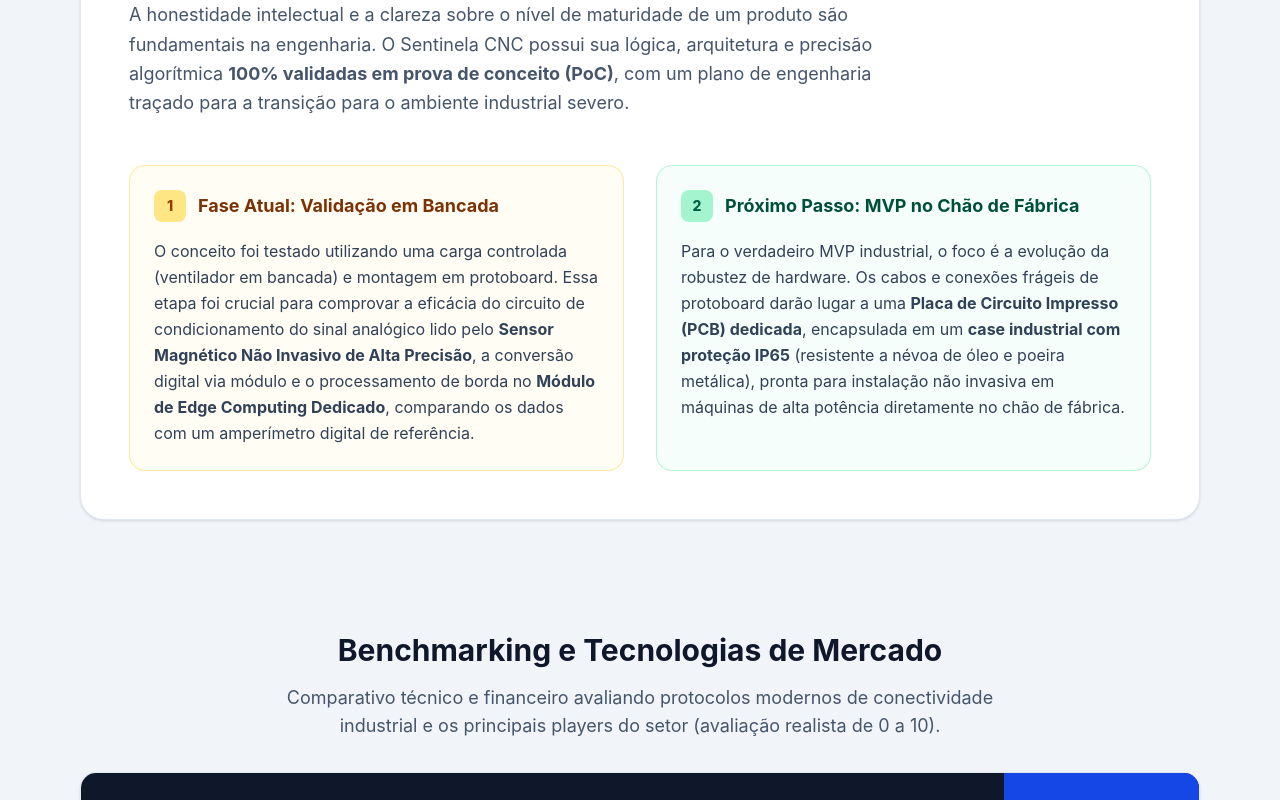
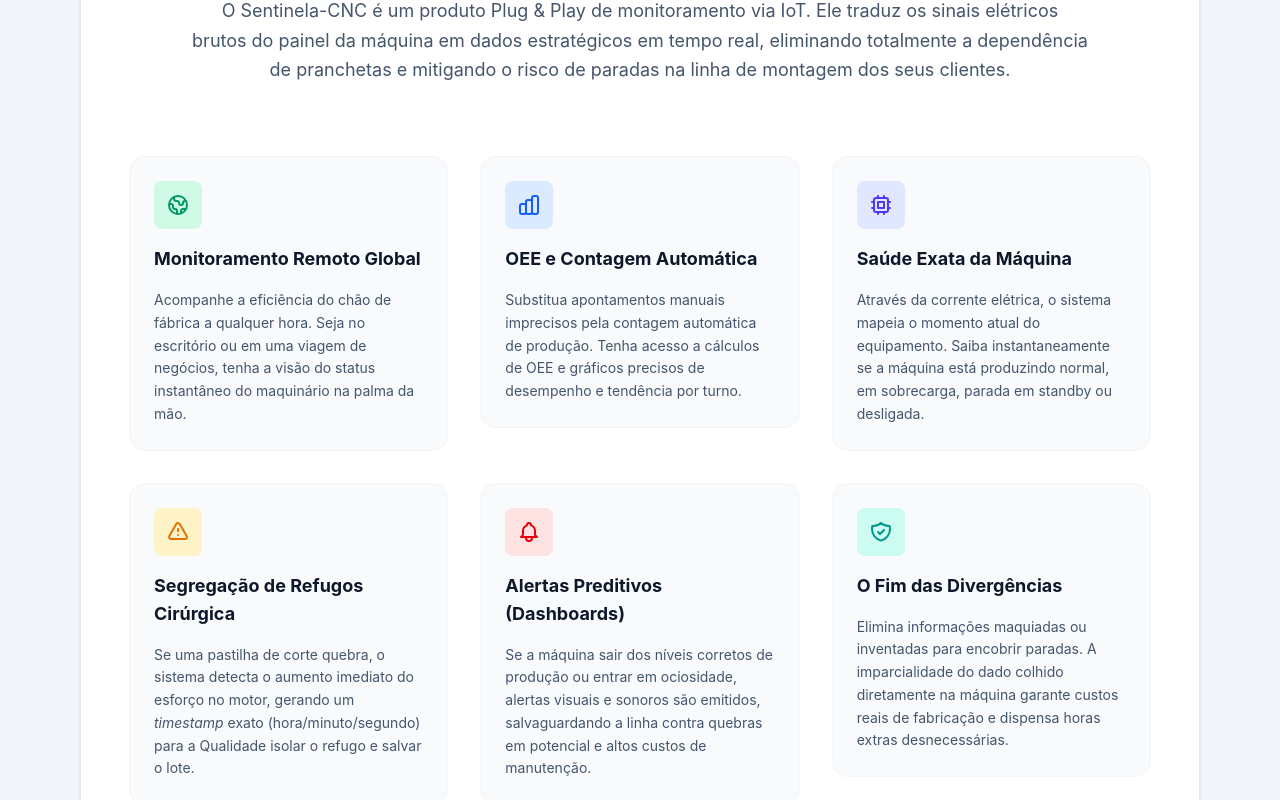
Before and after one commit to KleberSouzzaa/portfolio, a Next.js app: page /projetos/sentinela-cnc in a window 1280 px wide. Shown: the part 2980-3780 px from the top of the page. Built offline with nearby package versions, Linux system fonts and the light colour scheme.

Commit message:
feat: atualizado secao do Sentinela-CNC com os 6 pilares de valor

```diff
--- a/app/projetos/sentinela-cnc/page.tsx
+++ b/app/projetos/sentinela-cnc/page.tsx
@@ -155,6 +155,93 @@ export default function SentinelaCNC() {
           </div>
         </motion.section>
 
+        {/* NOVO BLOCO: A SOLUÇÃO SENTINELA CNC E SUAS QUALIDADES */}
+        <motion.section
+          initial={{ opacity: 0, y: 20 }}
+          whileInView={{ opacity: 1, y: 0 }}
+          viewport={{ once: true }}
+          transition={{ duration: 0.6 }}
+          className="space-y-12 bg-white p-8 md:p-12 rounded-3xl border border-slate-200 shadow-sm"
+        >
+          <div className="text-center max-w-4xl mx-auto space-y-4">
+            <span className="text-marca-primaria font-bold text-sm tracking-wider uppercase">O Olho Digital da Fábrica</span>
+            <h2 className="text-3xl md:text-4xl font-bold text-texto-principal">Afinal, o que é o Sentinela-CNC?</h2>
+            <p className="text-texto-secundario text-lg leading-relaxed">
+              O Sentinela-CNC é um produto Plug & Play de monitoramento via IoT. Ele traduz os sinais elétricos brutos do painel da máquina em dados estratégicos em tempo real, eliminando totalmente a dependência de pranchetas e mitigando o risco de paradas na linha de montagem dos seus clientes.
+            </p>
+          </div>
+
+          {/* Grid de Benefícios e Funcionalidades (6 Pontos Fortes) */}
+          <div className="grid md:grid-cols-2 lg:grid-cols-3 gap-8 items-start pt-6">
+
+            {/* Benefício 1 */}
+            <div className="space-y-4 bg-slate-50 p-6 rounded-2xl border border-slate-100 hover:shadow-md transition-shadow">
+              <div className="w-12 h-12 rounded-lg bg-emerald-100 flex items-center justify-center">
+                <svg className="w-6 h-6 text-emerald-600" fill="none" stroke="currentColor" viewBox="0 0 24 24"><path strokeLinecap="round" strokeLinejoin="round" strokeWidth="2" d="M3.055 11H5a2 2 0 012 2v1a2 2 0 002 2 2 2 0 012 2v2.945M8 3.935V5.5A2.5 2.5 0 0010.5 8h.5a2 2 0 012 2 2 2 0 104 0 2 2 0 012-2h1.064M15 20.488V18a2 2 0 012-2h3.064M21 12a9 9 0 11-18 0 9 9 0 0118 0z"></path></svg>
+              </div>
+              <h3 className="font-bold text-lg text-slate-900">Monitoramento Remoto Global</h3>
+              <p className="text-slate-600 text-sm leading-relaxed">
+                Acompanhe a eficiência do chão de fábrica a qualquer hora. Seja no escritório ou em uma viagem de negócios, tenha a visão do status instantâneo do maquinário na palma da mão.
+              </p>
+            </div>
+
+            {/* Benefício 2 */}
+            <div className="space-y-4 bg-slate-50 p-6 rounded-2xl border border-slate-100 hover:shadow-md transition-shadow">
+              <div className="w-12 h-12 rounded-lg bg-blue-100 flex items-center justify-center">
+                <svg className="w-6 h-6 text-blue-600" fill="none" stroke="currentColor" viewBox="0 0 24 24"><path strokeLinecap="round" strokeLinejoin="round" strokeWidth="2" d="M9 19v-6a2 2 0 00-2-2H5a2 2 0 00-2 2v6a2 2 0 002 2h2a2 2 0 002-2zm0 0V9a2 2 0 012-2h2a2 2 0 012 2v10m-6 0a2 2 0 002 2h2a2 2 0 002-2m0 0V5a2 2 0 012-2h2a2 2 0 012 2v14a2 2 0 01-2 2h-2a2 2 0 01-2-2z"></path></svg>
+              </div>
+              <h3 className="font-bold text-lg text-slate-900">OEE e Contagem Automática</h3>
+              <p className="text-slate-600 text-sm leading-relaxed">
+                Substitua apontamentos manuais imprecisos pela contagem automática de produção. Tenha acesso a cálculos de OEE e gráficos precisos de desempenho e tendência por turno.
+              </p>
+            </div>
+
+            {/* Benefício 3 */}
+            <div className="space-y-4 bg-slate-50 p-6 rounded-2xl border border-slate-100 hover:shadow-md transition-shadow">
+              <div className="w-12 h-12 rounded-lg bg-indigo-100 flex items-center justify-center">
+                <svg className="w-6 h-6 text-indigo-600" fill="none" stroke="currentColor" viewBox="0 0 24 24"><path strokeLinecap="round" strokeLinejoin="round" strokeWidth="2" d="M9 3v2m6-2v2M9 19v2m6-2v2M5 9H3m2 6H3m18-6h-2m2 6h-2M7 19h10a2 2 0 002-2V7a2 2 0 00-2-2H7a2 2 0 00-2 2v10a2 2 0 002 2zM9 9h6v6H9V9z"></path></svg>
+              </div>
+              <h3 className="font-bold text-lg text-slate-900">Saúde Exata da Máquina</h3>
+              <p className="text-slate-600 text-sm leading-relaxed">
+                Através da corrente elétrica, o sistema mapeia o momento atual do equipamento. Saiba instantaneamente se a máquina está produzindo normal, em sobrecarga, parada em standby ou desligada.
+              </p>
+            </div>
+
+            {/* Benefício 4 */}
+            <div className="space-y-4 bg-slate-50 p-6 rounded-2xl border border-slate-100 hover:shadow-md transition-shadow">
+              <div className="w-12 h-12 rounded-lg bg-amber-100 flex items-center justify-center">
+                <svg className="w-6 h-6 text-amber-600" fill="none" stroke="currentColor" viewBox="0 0 24 24"><path strokeLinecap="round" strokeLinejoin="round" strokeWidth="2" d="M12 9v2m0 4h.01m-6.938 4h13.856c1.54 0 2.502-1.667 1.732-3L13.732 4c-.77-1.333-2.694-1.333-3.464 0L3.34 16c-.77 1.333.192 3 1.732 3z"></path></svg>
+              </div>
+              <h3 className="font-bold text-lg text-slate-900">Segregação de Refugos Cirúrgica</h3>
+              <p className="text-slate-600 text-sm leading-relaxed">
+                Se uma pastilha de corte quebra, o sistema detecta o aumento imediato do esforço no motor, gerando um <em>timestamp</em> exato (hora/minuto/segundo) para a Qualidade isolar o refugo e salvar o lote.
+              </p>
+            </div>
+
+            {/* Benefício 5 */}
+            <div className="space-y-4 bg-slate-50 p-6 rounded-2xl border border-slate-100 hover:shadow-md transition-shadow">
+              <div className="w-12 h-12 rounded-lg bg-red-100 flex items-center justify-center">
+                <svg className="w-6 h-6 text-red-600" fill="none" stroke="currentColor" viewBox="0 0 24 24"><path strokeLinecap="round" strokeLinejoin="round" strokeWidth="2" d="M15 17h5l-1.405-1.405A2.032 2.032 0 0118 14.158V11a6.002 6.002 0 00-4-5.659V5a2 2 0 10-4 0v.341C7.67 6.165 6 8.388 6 11v3.159c0 .538-.214 1.055-.595 1.436L4 17h5m6 0v1a3 3 0 11-6 0v-1m6 0H9"></path></svg>
+              </div>
+              <h3 className="font-bold text-lg text-slate-900">Alertas Preditivos (Dashboards)</h3>
+              <p className="text-slate-600 text-sm leading-relaxed">
+                Se a máquina sair dos níveis corretos de produção ou entrar em ociosidade, alertas visuais e sonoros são emitidos, salvaguardando a linha contra quebras em potencial e altos custos de manutenção.
+              </p>
+            </div>
+
+            {/* Benefício 6 */}
+            <div className="space-y-4 bg-slate-50 p-6 rounded-2xl border border-slate-100 hover:shadow-md transition-shadow">
+              <div className="w-12 h-12 rounded-lg bg-teal-100 flex items-center justify-center">
+                <svg className="w-6 h-6 text-teal-600" fill="none" stroke="currentColor" viewBox="0 0 24 24"><path strokeLinecap="round" strokeLinejoin="round" strokeWidth="2" d="M9 12l2 2 4-4m5.618-4.016A11.955 11.955 0 0112 2.944a11.955 11.955 0 01-8.618 3.04A12.02 12.02 0 003 9c0 5.591 3.824 10.29 9 11.622 5.176-1.332 9-6.03 9-11.622 0-1.042-.133-2.052-.382-3.016z"></path></svg>
+              </div>
+              <h3 className="font-bold text-lg text-slate-900">O Fim das Divergências</h3>
+              <p className="text-slate-600 text-sm leading-relaxed">
+                Elimina informações maquiadas ou inventadas para encobrir paradas. A imparcialidade do dado colhido diretamente na máquina garante custos reais de fabricação e dispensa horas extras desnecessárias.
+              </p>
+            </div>
+
+          </div>
+        </motion.section>
         {/* Seção 2: Validação em Bancada vs. Futuro MVP Industrial */}
         <motion.section
           initial={{ opacity: 0, y: 20 }}
```
